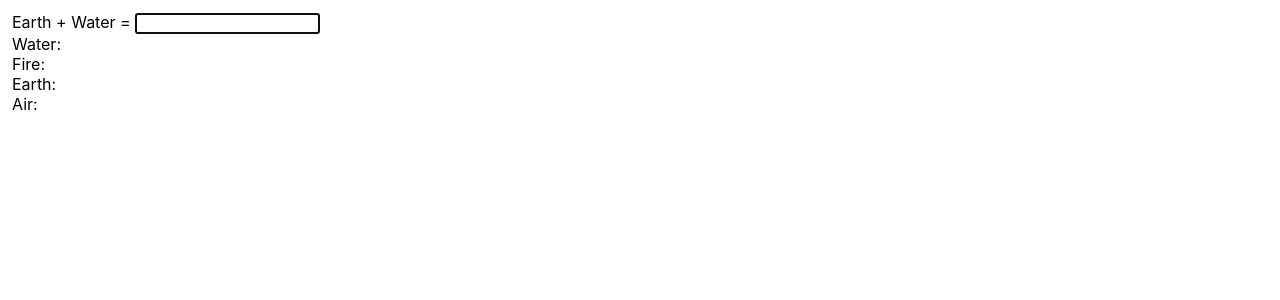
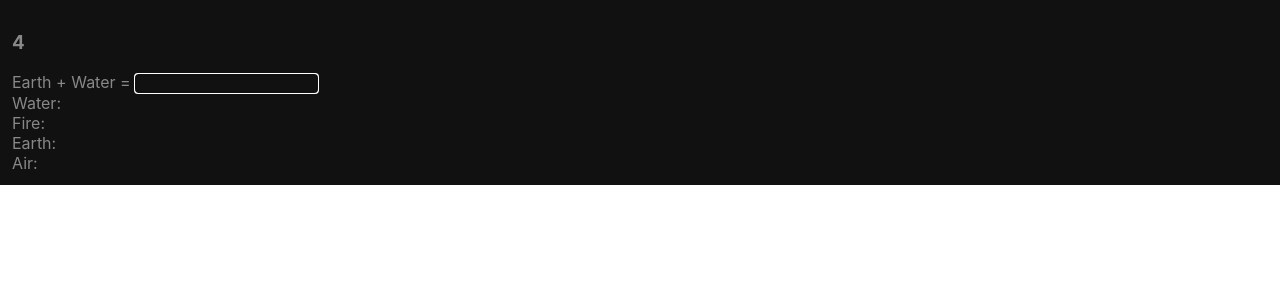
Before and after one commit to scriptist/invent-everything, a React (Create React App) app: page / in a window 1280 px wide. Shown: the top 300 px of the page. Built offline with nearby package versions, Linux system fonts and the light colour scheme.

Commit message:
Dark mode

```diff
--- a/src/react/App.tsx
+++ b/src/react/App.tsx
@@ -16,6 +16,7 @@ export default function App() {
 
   return (
     <div className={styles.root}>
+      <h3>{items.getAll().size}</h3>
       <RandomItemMixer
         addItem={(baseItemData) => setItems(items.addItem(baseItemData))}
         items={items}
@@ -54,6 +55,8 @@ function ItemDisplay({ item, items }: ItemProps) {
 
 const styles = {
   root: css`
+    background: #111;
+    color: #888;
     padding: 12px;
   `,
 };
--- a/src/react/RandomItemMixer.tsx
+++ b/src/react/RandomItemMixer.tsx
@@ -1,3 +1,4 @@
+import { css } from "@emotion/css";
 import React, { useCallback, useEffect, useState } from "react";
 import { ItemRecipe } from "../items/Item";
 import ItemMap, { AddItemData } from "../items/ItemMap";
@@ -42,6 +43,7 @@ export default function RandomItemMixer({ addItem, items }: Props) {
       {items.get(recipe[0]).name} + {items.get(recipe[1]).name} ={" "}
       <input
         autoFocus
+        className={styles.input}
         onChange={(e) => setItemName(e.target.value)}
         value={itemName}
       />
@@ -64,3 +66,17 @@ function getRandomNewRecipe(items: ItemMap): ItemRecipe {
 function randomRecipe(items: ItemMap): ItemRecipe {
   return [items.getRandom().id, items.getRandom().id];
 }
+
+// Styles
+
+const styles = {
+  input: css`
+    background: transparent;
+    border: 1px solid #888;
+    color: inherit;
+
+    &:focus {
+      border-color: #fff;
+    }
+  `,
+};
```
